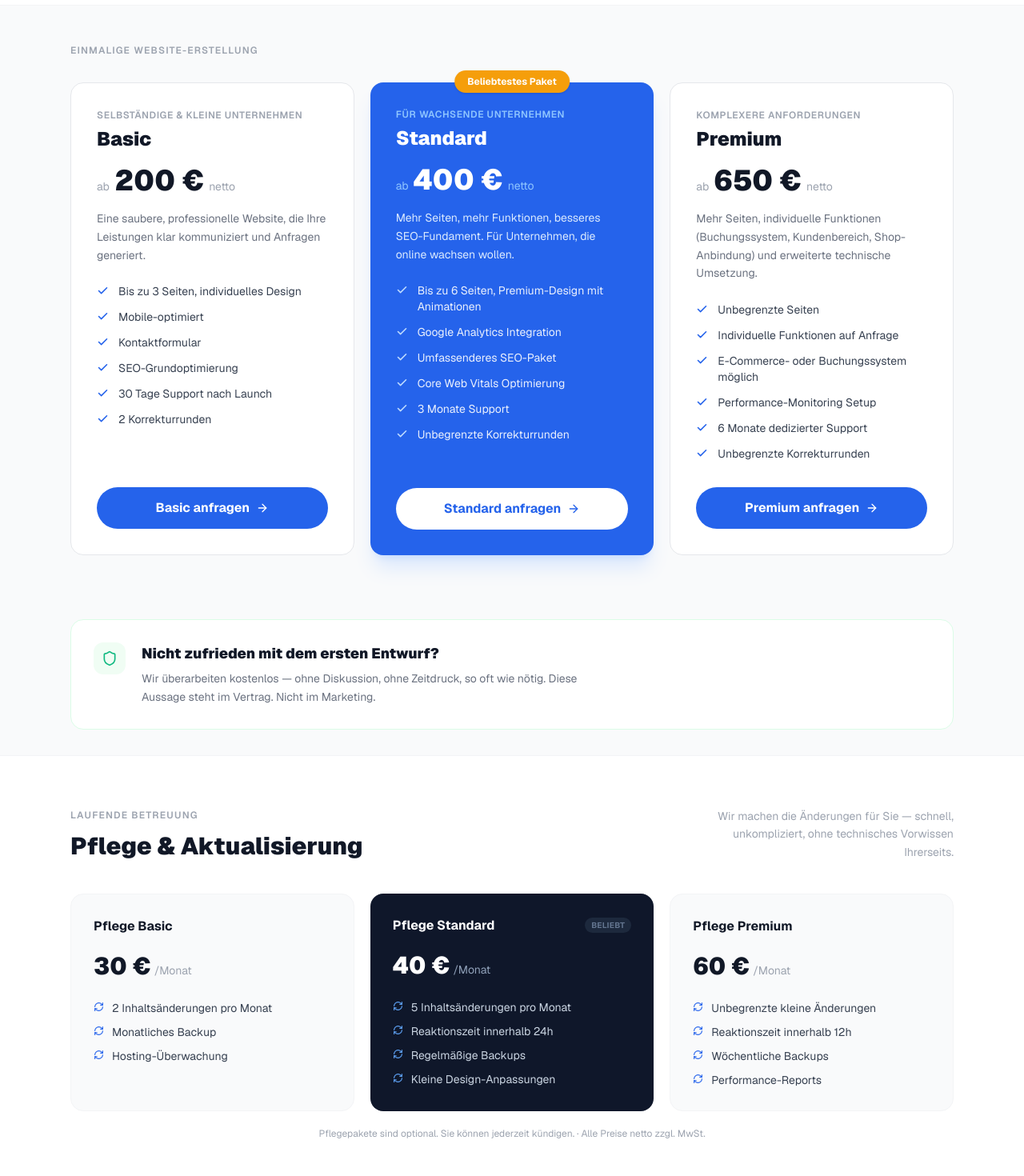
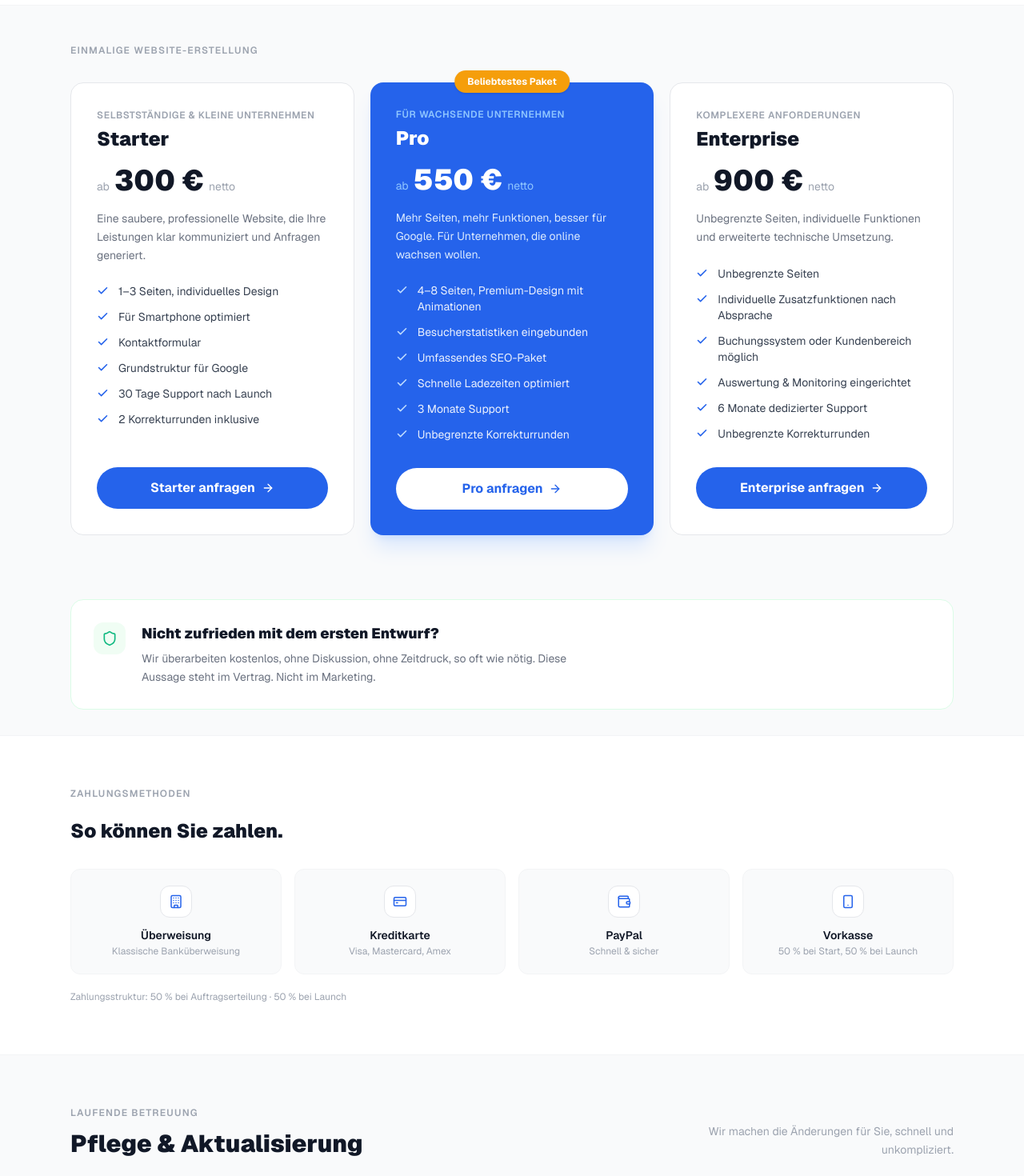
Before and after one commit to chjungdus/Neue-Website, a Next.js app: page /preise in a window 1280 px wide. Shown: the part 600-2070 px from the top of the page at 80% size. Built offline with nearby package versions, Linux system fonts and the light colour scheme.

Commit message:
update pricing page with guarantee, payment methods

```diff
--- a/src/app/preise/page.tsx
+++ b/src/app/preise/page.tsx
@@ -1,60 +1,60 @@
 import type { Metadata } from "next"
 import Link from "next/link"
-import { Check, ArrowRight, Shield, RefreshCw } from "lucide-react"
+import { Check, ArrowRight, Shield, RefreshCw, CreditCard, Building, Smartphone, Wallet } from "lucide-react"
 
 export const metadata: Metadata = {
-  title: "Preise – Transparente Festpreise",
+  title: "Preise – Transparente Festpreise ab 300 €",
   description:
-    "Kein Stundensatz, keine Überraschungen. Transparente Festpreise ab 200 €.",
+    "Kein Stundensatz, keine Überraschungen. Transparente Festpreise ab 300 €. Starter, Pro und Enterprise.",
 }
 
 const packages = [
   {
-    id: "basic",
-    name: "Basic",
-    tagline: "Selbständige & kleine Unternehmen",
-    price: "200",
+    id: "starter",
+    name: "Starter",
+    tagline: "Selbstständige & kleine Unternehmen",
+    price: "300",
     badge: null,
     desc: "Eine saubere, professionelle Website, die Ihre Leistungen klar kommuniziert und Anfragen generiert.",
     features: [
-      "Bis zu 3 Seiten, individuelles Design",
-      "Mobile-optimiert",
+      "1–3 Seiten, individuelles Design",
+      "Für Smartphone optimiert",
       "Kontaktformular",
-      "SEO-Grundoptimierung",
+      "Grundstruktur für Google",
       "30 Tage Support nach Launch",
-      "2 Korrekturrunden",
+      "2 Korrekturrunden inklusive",
     ],
     highlight: false,
   },
   {
-    id: "standard",
-    name: "Standard",
+    id: "pro",
+    name: "Pro",
     tagline: "Für wachsende Unternehmen",
-    price: "400",
+    price: "550",
     badge: "Beliebtestes Paket",
-    desc: "Mehr Seiten, mehr Funktionen, besseres SEO-Fundament. Für Unternehmen, die online wachsen wollen.",
+    desc: "Mehr Seiten, mehr Funktionen, besser für Google. Für Unternehmen, die online wachsen wollen.",
     features: [
-      "Bis zu 6 Seiten, Premium-Design mit Animationen",
-      "Google Analytics Integration",
-      "Umfassenderes SEO-Paket",
-      "Core Web Vitals Optimierung",
+      "4–8 Seiten, Premium-Design mit Animationen",
+      "Besucherstatistiken eingebunden",
+      "Umfassendes SEO-Paket",
+      "Schnelle Ladezeiten optimiert",
       "3 Monate Support",
       "Unbegrenzte Korrekturrunden",
     ],
     highlight: true,
   },
   {
-    id: "premium",
-    name: "Premium",
+    id: "enterprise",
+    name: "Enterprise",
     tagline: "Komplexere Anforderungen",
-    price: "650",
+    price: "900",
     badge: null,
-    desc: "Mehr Seiten, individuelle Funktionen (Buchungssystem, Kundenbereich, Shop-Anbindung) und erweiterte technische Umsetzung.",
+    desc: "Unbegrenzte Seiten, individuelle Funktionen und erweiterte technische Umsetzung.",
     features: [
       "Unbegrenzte Seiten",
-      "Individuelle Funktionen auf Anfrage",
-      "E-Commerce- oder Buchungssystem möglich",
-      "Performance-Monitoring Setup",
+      "Individuelle Zusatzfunktionen nach Absprache",
+      "Buchungssystem oder Kundenbereich möglich",
+      "Auswertung & Monitoring eingerichtet",
       "6 Monate dedizierter Support",
       "Unbegrenzte Korrekturrunden",
     ],
@@ -69,7 +69,7 @@ const carePackages = [
     features: [
       "2 Inhaltsänderungen pro Monat",
       "Monatliches Backup",
-      "Hosting-Überwachung",
+      "Überwachung der Website",
     ],
   },
   {
@@ -77,7 +77,7 @@ const carePackages = [
     price: "40",
     features: [
       "5 Inhaltsänderungen pro Monat",
-      "Reaktionszeit innerhalb 24h",
+      "Antwort innerhalb 24h",
       "Regelmäßige Backups",
       "Kleine Design-Anpassungen",
     ],
@@ -88,29 +88,52 @@ const carePackages = [
     price: "60",
     features: [
       "Unbegrenzte kleine Änderungen",
-      "Reaktionszeit innerhalb 12h",
+      "Antwort innerhalb 12h",
       "Wöchentliche Backups",
-      "Performance-Reports",
+      "Auswertung & Reports",
     ],
+  },
+]
+
+const paymentMethods = [
+  {
+    icon: Building,
+    name: "Überweisung",
+    desc: "Klassische Banküberweisung",
+  },
+  {
+    icon: CreditCard,
+    name: "Kreditkarte",
+    desc: "Visa, Mastercard, Amex",
+  },
+  {
+    icon: Wallet,
+    name: "PayPal",
+    desc: "Schnell & sicher",
+  },
+  {
+    icon: Smartphone,
+    name: "Vorkasse",
+    desc: "50 % bei Start, 50 % bei Launch",
   },
 ]
 
 const priceFAQs = [
   {
     q: "Was ist im Preis enthalten?",
-    a: "Design, Entwicklung, Testing und Launch sind immer inklusive. Hosting (ab ca. 10 €/Monat beim Anbieter Ihrer Wahl) und optionale Pflegepakete werden separat vereinbart — transparent, schriftlich vor Projektstart.",
+    a: "Design, Umsetzung, Tests und Launch sind immer inklusive. Hosting (ab ca. 10 €/Monat beim Anbieter Ihrer Wahl) und optionale Pflegepakete werden separat vereinbart, transparent, schriftlich vor Projektstart.",
   },
   {
     q: "Gibt es Nachzahlungen?",
-    a: "Nein. Der vereinbarte Festpreis ist der Endpreis. Neue Seiten oder Funktionen, die nicht im ursprünglichen Angebot standen, werden separat besprochen — nie still in Rechnung gestellt.",
+    a: "Nein. Der vereinbarte Festpreis ist der Endpreis. Neue Seiten oder Funktionen, die nicht im ursprünglichen Angebot standen, werden separat besprochen, nie still in Rechnung gestellt.",
   },
   {
     q: "Wie läuft die Zahlung ab?",
-    a: "50 % bei Auftragserteilung, 50 % bei Launch. Für größere Projekte passen wir die Zahlungsstruktur auf Wunsch individuell an.",
+    a: "50 % bei Auftragserteilung, 50 % bei Launch. Wir akzeptieren Banküberweisung, Kreditkarte, PayPal und Vorkasse. Für größere Projekte passen wir die Zahlungsstruktur auf Wunsch an.",
   },
   {
     q: "Wie bearbeite ich meine Website nach dem Launch?",
-    a: "Über uns. Wir bauen keine selbst-editierbaren CMS-Lösungen — stattdessen erledigen wir Änderungen schnell und unkompliziert über unsere Pflegepakete. Kleine Anpassungen sind meist innerhalb von 24 Stunden erledigt.",
+    a: "Über uns. Änderungen erledigen wir für Sie über unsere Pflegepakete, schnell und unkompliziert, ohne dass Sie technisches Vorwissen brauchen. Kleine Anpassungen sind meist innerhalb von 24 Stunden erledigt.",
   },
 ]
 
@@ -129,7 +152,7 @@ export default function PreisePage() {
             <span className="text-[#2563eb]">Kein Überraschungsangebot.</span>
           </h1>
           <p className="text-[#6b7280] text-xl leading-relaxed max-w-2xl">
-            Festpreise — weil Sie vor dem Auftrag wissen sollten, was er kostet. Nicht danach.
+            Festpreise, weil Sie vor dem Auftrag wissen sollten, was er kostet. Nicht danach.
           </p>
           <p className="text-[#9ca3af] text-sm mt-4">
             Alle Preise netto zzgl. 19 % MwSt.
@@ -234,7 +257,7 @@ export default function PreisePage() {
                 Nicht zufrieden mit dem ersten Entwurf?
               </h3>
               <p className="text-[#6b7280] text-sm leading-relaxed max-w-xl">
-                Wir überarbeiten kostenlos — ohne Diskussion, ohne Zeitdruck, so oft wie nötig.
+                Wir überarbeiten kostenlos, ohne Diskussion, ohne Zeitdruck, so oft wie nötig.
                 Diese Aussage steht im Vertrag. Nicht im Marketing.
               </p>
             </div>
@@ -242,8 +265,39 @@ export default function PreisePage() {
         </div>
       </section>
 
+      {/* Payment Methods */}
+      <section className="py-16 bg-white border-t border-gray-100">
+        <div className="max-w-6xl mx-auto px-6">
+          <p className="text-[#9ca3af] text-xs font-semibold uppercase tracking-widest mb-6">
+            Zahlungsmethoden
+          </p>
+          <h2 className="text-2xl font-black text-[#111827] mb-8 leading-tight">
+            So können Sie zahlen.
+          </h2>
+          <div className="grid grid-cols-2 md:grid-cols-4 gap-4">
+            {paymentMethods.map((method) => {
+              const Icon = method.icon
+              return (
+                <div key={method.name} className="bg-[#f9fafb] border border-gray-100 rounded-xl p-5 flex flex-col items-center text-center gap-3">
+                  <div className="w-10 h-10 rounded-xl bg-white border border-gray-200 flex items-center justify-center">
+                    <Icon size={18} className="text-[#2563eb]" />
+                  </div>
+                  <div>
+                    <p className="font-semibold text-[#111827] text-sm">{method.name}</p>
+                    <p className="text-[#9ca3af] text-xs mt-0.5">{method.desc}</p>
+                  </div>
+                </div>
+              )
+            })}
+          </div>
+          <p className="text-[#9ca3af] text-xs mt-5">
+            Zahlungsstruktur: 50 % bei Auftragserteilung · 50 % bei Launch
+          </p>
+        </div>
+      </section>
+
       {/* Monthly care packages */}
-      <section className="py-16 bg-white border-t border-gray-100">
+      <section className="py-16 bg-[#f9fafb] border-t border-gray-100">
         <div className="max-w-6xl mx-auto px-6">
           <div className="flex flex-col sm:flex-row sm:items-end justify-between gap-4 mb-10">
             <div>
@@ -251,11 +305,11 @@ export default function PreisePage() {
                 Laufende Betreuung
               </p>
               <h2 className="text-3xl font-black text-[#111827] leading-tight">
-                Pflege & Aktualisierung
+                Pflege &amp; Aktualisierung
               </h2>
             </div>
             <p className="text-[#9ca3af] text-sm max-w-xs text-right hidden sm:block leading-relaxed">
-              Wir machen die Änderungen für Sie — schnell, unkompliziert, ohne technisches Vorwissen Ihrerseits.
+              Wir machen die Änderungen für Sie, schnell und unkompliziert.
             </p>
           </div>
 
@@ -266,7 +320,7 @@ export default function PreisePage() {
                 className={`rounded-2xl p-7 ${
                   pkg.highlight
                     ? "bg-[#0f172a] text-white"
-                    : "bg-[#f9fafb] border border-gray-100"
+                    : "bg-white border border-gray-100"
                 }`}
               >
                 <div className="flex items-center justify-between mb-5">
@@ -306,14 +360,14 @@ export default function PreisePage() {
       </section>
 
       {/* FAQ */}
-      <section className="py-20 bg-[#f9fafb] border-t border-gray-100">
+      <section className="py-20 bg-white border-t border-gray-100">
         <div className="max-w-3xl mx-auto px-6">
           <h2 className="text-3xl font-black text-[#111827] mb-10">
             Fragen zu Preisen
           </h2>
           <div className="flex flex-col gap-4">
             {priceFAQs.map((faq) => (
-              <div key={faq.q} className="bg-white border border-gray-100 rounded-2xl p-7">
+              <div key={faq.q} className="bg-[#f9fafb] border border-gray-100 rounded-2xl p-7">
                 <h3 className="text-[#111827] font-bold mb-3 text-base">{faq.q}</h3>
                 <p className="text-[#6b7280] text-sm leading-relaxed">{faq.a}</p>
               </div>
@@ -323,13 +377,13 @@ export default function PreisePage() {
       </section>
 
       {/* CTA */}
-      <section className="py-20 bg-white border-t border-gray-100">
+      <section className="py-20 bg-[#f9fafb] border-t border-gray-100">
         <div className="max-w-2xl mx-auto px-6 text-center">
           <h2 className="text-4xl font-black text-[#111827] mb-4">
             Bereit für ein konkretes Angebot?
           </h2>
           <p className="text-[#6b7280] text-lg mb-10 leading-relaxed">
-            Kostenlos anfragen — wir melden uns innerhalb von 24 Stunden mit einem persönlichen Angebot.
+            Kostenlos anfragen. Wir melden uns innerhalb von 24 Stunden mit einem persönlichen Angebot.
           </p>
           <div className="flex flex-col sm:flex-row items-center justify-center gap-3">
             <Link
```
